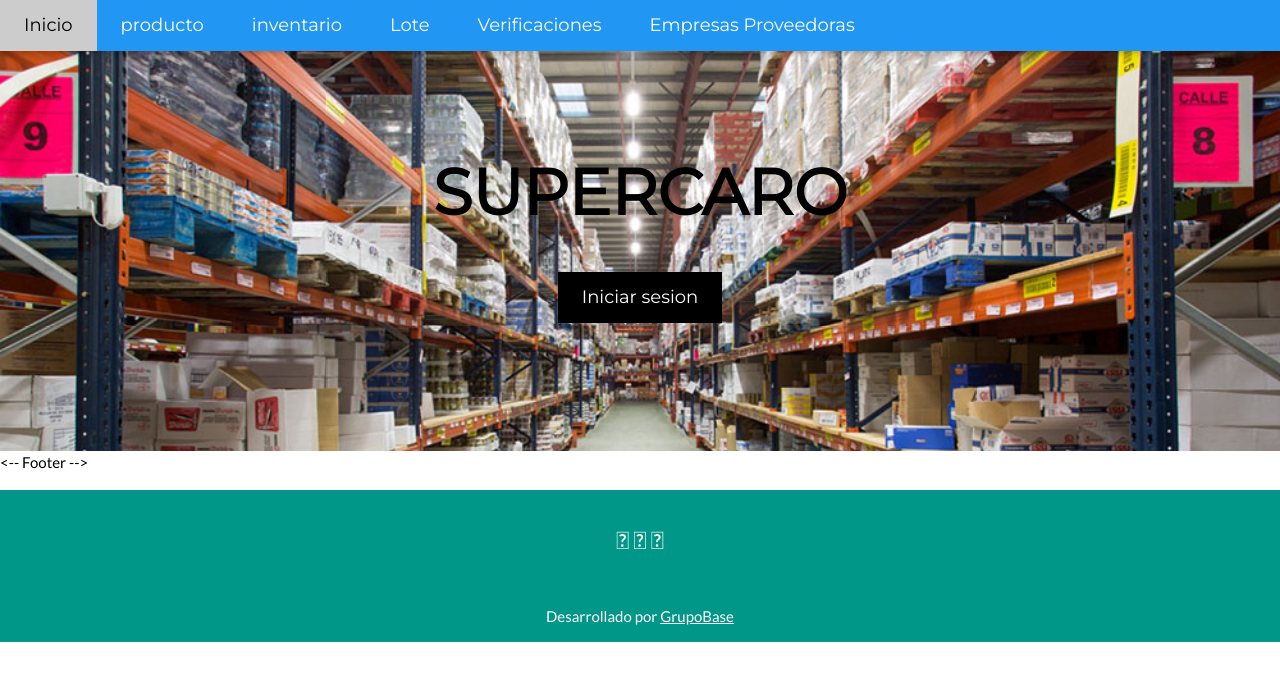
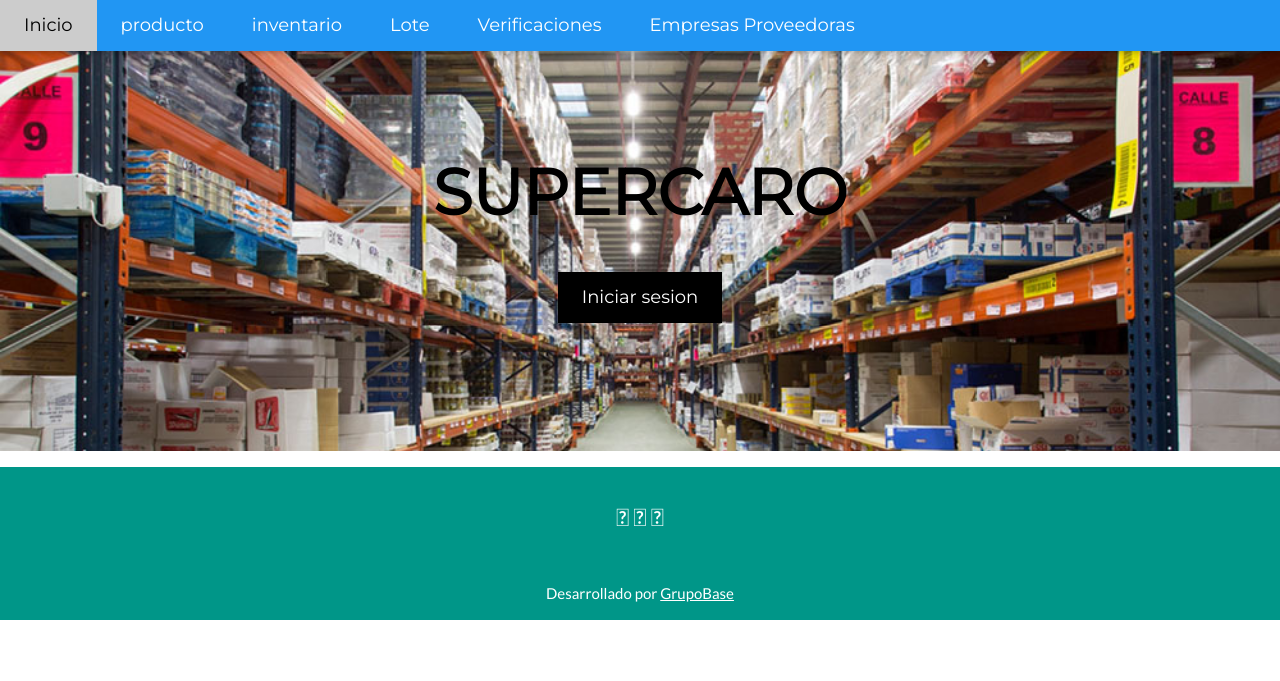
Before and after one commit to leocaraballo/tpfinal-basededatos, a PHP site: page /supercaro/ in a window 1280 px wide. Shown: the top 681 px of the page. Run offline with PHP 8.4, Linux system fonts and the light colour scheme.

Commit message:
Update Footer.inc.php

```diff
--- a/Plantillas/Footer.inc.php
+++ b/Plantillas/Footer.inc.php
@@ -1,5 +1,5 @@
 
-<-- Footer -->
+<!-- Footer -->
 <footer class="w3-container w3-teal w3-center w3-margin-top">
 	<div class="w3-xlarge w3-padding-32">
 		<a href="https://www.facebook.com" style="text-decoration:none;" class="fab fa-facebook w3-hover-opacity" href="https://facebook.com" target="_blank"></a>
```
